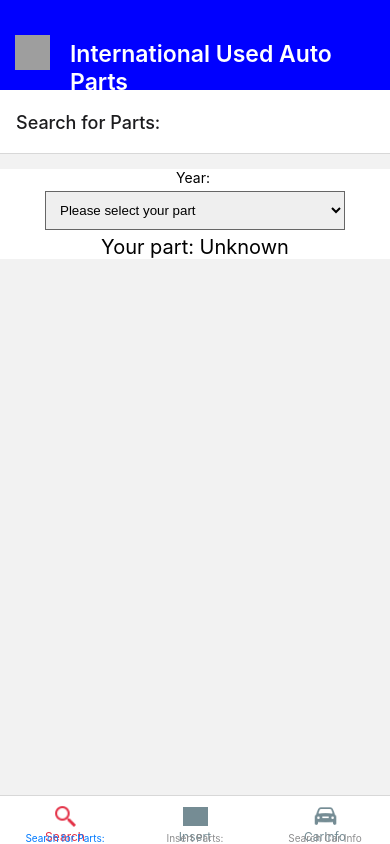
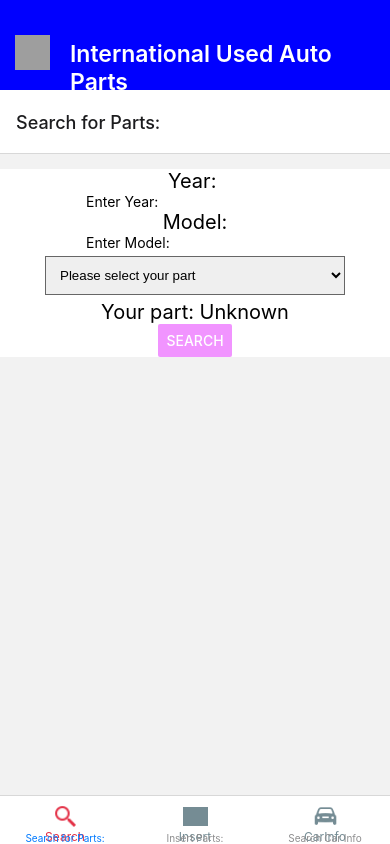
Before and after one commit to WilfredoEsco/InventoryAppReactNative, a React Native app: screen / in a window 390 px wide. Built offline with nearby package versions, Linux system fonts and the light colour scheme; grey boxes are pictures that could not be loaded.

Commit message:
text input added

```diff
--- a/components/Searcher.js
+++ b/components/Searcher.js
@@ -1,14 +1,18 @@
 import React, { useState } from "react";
-import { View, Text, StyleSheet } from "react-native";
+import { View, Text,TextInput, StyleSheet,Button } from "react-native";
 
 import { Picker } from "@react-native-picker/picker";
+
 
 function App() {
   const [part, setPart] = useState('Unknown');
 
   return (
     <View style = {styles.screen}>
-        <Text>Year: </Text>
+        <Text style ={styles.inputs}>Year: </Text>
+        <TextInput placeholder="Enter Year:"/>
+        <Text style ={styles.inputs}>Model:</Text>
+        <TextInput placeholder="Enter Model:"/>
       <Picker
         selectedValue={part}
         onValueChange={(value, index) => setPart(value)}
@@ -23,7 +27,12 @@ function App() {
         <Picker.Item label="Alternator" value="Alternator" />
       </Picker>
       <Text style={styles.text}>Your part: {part}</Text>
+      <Button
+        title="SEARCH" color ="#f194ff"
+        onPress={() => Alert.alert('Simple Button pressed')}
+      />
     </View>
+
   );
 }
 
@@ -47,4 +56,8 @@ const styles = StyleSheet.create({
     borderWidth: 1,
     borderColor: "#666",
   },
+  inputs:{
+    fontSize: 20
+  }
+
 });
```
